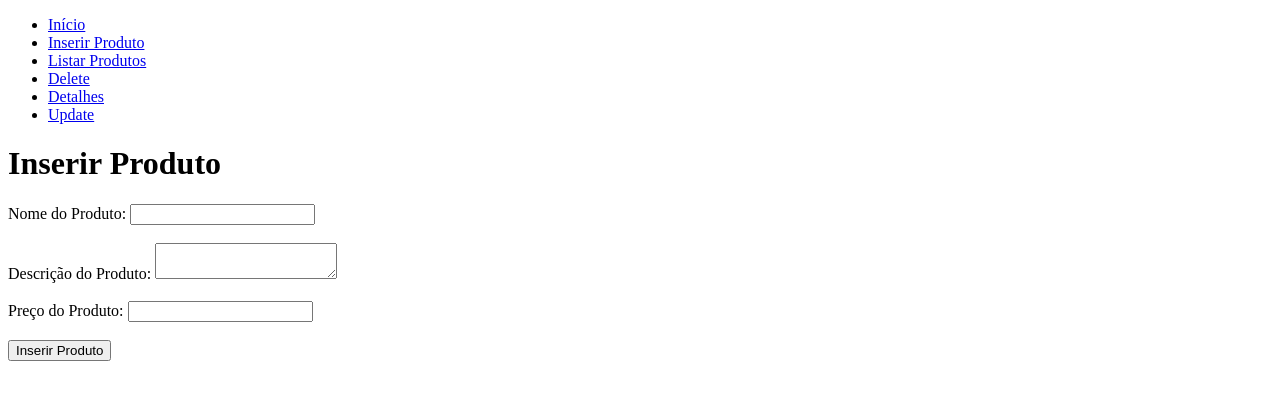
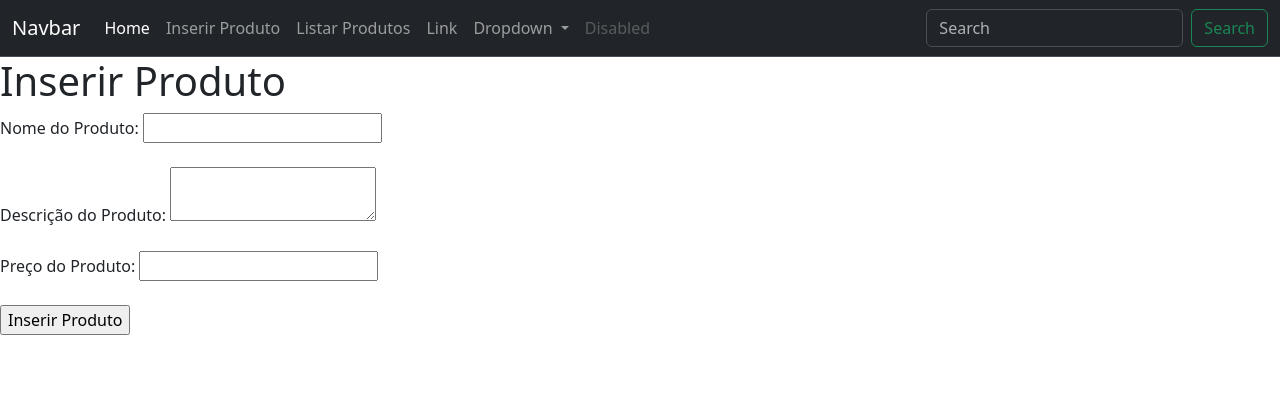
Before and after one commit to dionisioR/projeto_estudo_php_vendas, a PHP site: page /view/produto/produtoInsert.php in a window 1280 px wide. Shown: the top 400 px of the page. Run offline with PHP 8.4, Linux system fonts and the light colour scheme.

Commit message:
Update 2024-08-24   19h40
Update 2024-08-24   19h40

```diff
--- a/utils/footer.php
+++ b/utils/footer.php
@@ -1,3 +1,4 @@
+<script src="https://cdn.jsdelivr.net/npm/bootstrap@5.3.3/dist/js/bootstrap.bundle.min.js" integrity="sha384-YvpcrYf0tY3lHB60NNkmXc5s9fDVZLESaAA55NDzOxhy9GkcIdslK1eN7N6jIeHz" crossorigin="anonymous"></script>
 <script src="<?php echo dirname($_SERVER['PHP_SELF']) . '/js/app.js'; ?>"></script>
 </body>
 </html>
--- a/utils/header.php
+++ b/utils/header.php
@@ -4,6 +4,8 @@
     <meta charset="UTF-8">
     <meta name="viewport" content="width=device-width, initial-scale=1.0">
     <title>Sistema de Vendas</title>
+    <link href="https://cdn.jsdelivr.net/npm/bootstrap@5.3.3/dist/css/bootstrap.min.css" rel="stylesheet" integrity="sha384-QWTKZyjpPEjISv5WaRU9OFeRpok6YctnYmDr5pNlyT2bRjXh0JMhjY6hW+ALEwIH" crossorigin="anonymous">
     <link rel="stylesheet" href="<?php echo dirname($_SERVER['PHP_SELF']) . '/css/style.css'; ?>">
+    <link rel="shortcut icon" href="<?php echo dirname($_SERVER['PHP_SELF']). '/assets/wold.png'; ?>" type="image/x-icon">
 </head>
 <body>
--- a/utils/menu.php
+++ b/utils/menu.php
@@ -5,20 +5,56 @@ $base_url = dirname($_SERVER['PHP_SELF']);
 // Corrige o caminho base se necessário
 $base_url = rtrim($base_url, '/view/produto');
 
-// echo dirname($_SERVER['PHP_SELF']);
-// echo '<br>';
-// echo $base_url;
-
 // Gera o menu com links dinâmicos
 ?>
-<nav>
+<!-- <nav>
     <ul>
         <li><a href="<?php echo $base_url; ?>/index.php">Início</a></li>
         <li><a href="<?php echo $base_url; ?>/view/produto/produtoInsert.php">Inserir Produto</a></li>
         <li><a href="<?php echo $base_url; ?>/view/produto/produtoSelectAll.php">Listar Produtos</a></li>
+    </ul>
+</nav> -->
 
-        <li><a href="<?php echo $base_url; ?>/view/produto/produtoDelete.php">Delete</a></li>
-        <li><a href="<?php echo $base_url; ?>/view/produto/produtoDetail.php">Detalhes</a></li>
-        <li><a href="<?php echo $base_url; ?>/view/produto/produtoUpdate.php">Update</a></li>
-    </ul>
+
+<nav class="navbar navbar-expand-lg bg-dark border-bottom border-body" data-bs-theme="dark">
+  <div class="container-fluid">
+    <a class="navbar-brand" href="#">Navbar</a>
+    <button class="navbar-toggler" type="button" data-bs-toggle="collapse" data-bs-target="#navbarSupportedContent" aria-controls="navbarSupportedContent" aria-expanded="false" aria-label="Toggle navigation">
+      <span class="navbar-toggler-icon"></span>
+    </button>
+    <div class="collapse navbar-collapse" id="navbarSupportedContent">
+      <ul class="navbar-nav me-auto mb-2 mb-lg-0">
+        <li class="nav-item">
+          <a class="nav-link active" aria-current="page" href="<?php echo $base_url; ?>/index.php">Home</a>
+        </li>
+        <li class="nav-item">
+          <a class="nav-link" href="<?php echo $base_url; ?>/view/produto/produtoInsert.php">Inserir Produto</a>
+        </li>
+        <li class="nav-item">
+          <a class="nav-link" href="<?php echo $base_url; ?>/view/produto/produtoSelectAll.php">Listar Produtos</a>
+        </li>
+        <li class="nav-item">
+          <a class="nav-link" href="#">Link</a>
+        </li>
+        <li class="nav-item dropdown">
+          <a class="nav-link dropdown-toggle" href="#" role="button" data-bs-toggle="dropdown" aria-expanded="false">
+            Dropdown
+          </a>
+          <ul class="dropdown-menu">
+            <li><a class="dropdown-item" href="#">Action</a></li>
+            <li><a class="dropdown-item" href="#">Another action</a></li>
+            <li><hr class="dropdown-divider"></li>
+            <li><a class="dropdown-item" href="#">Something else here</a></li>
+          </ul>
+        </li>
+        <li class="nav-item">
+          <a class="nav-link disabled" aria-disabled="true">Disabled</a>
+        </li>
+      </ul>
+      <form class="d-flex" role="search">
+        <input class="form-control me-2" type="search" placeholder="Search" aria-label="Search">
+        <button class="btn btn-outline-success" type="submit">Search</button>
+      </form>
+    </div>
+  </div>
 </nav>
--- a/view/produto/produtoInsert.php
+++ b/view/produto/produtoInsert.php
@@ -26,14 +26,8 @@ if ($_POST) {
 }
 ?>
 
-<!DOCTYPE html>
-<html lang="pt-br">
-<head>
-    <meta charset="UTF-8">
-    <meta name="viewport" content="width=device-width, initial-scale=1.0">
-    <title>Inserir Produto</title>
-</head>
-<body>
+
+    <?php include '../../utils/header.php'; ?>
     <?php include '../../utils/menu.php'; ?>
 
     <h1>Inserir Produto</h1>
@@ -52,5 +46,3 @@ if ($_POST) {
     </form>
 
     <?php include '../../utils/footer.php'; ?>
-</body>
-</html>
```
Also changed, not shown: view/produto/produtoDelete copy.php (deleted, +0 -7 lines), view/produto/produtoDelete.php (+58 -5 lines), view/produto/produtoDetail.php (+1 -10 lines), view/produto/produtoSelectAll.php (+2 -10 lines), view/produto/produtoUpdate.php (+2 -10 lines), assets/world.png (added).
